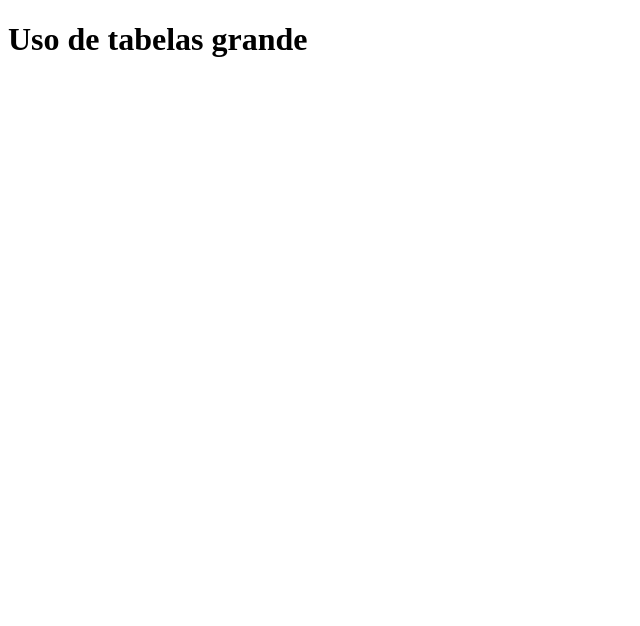
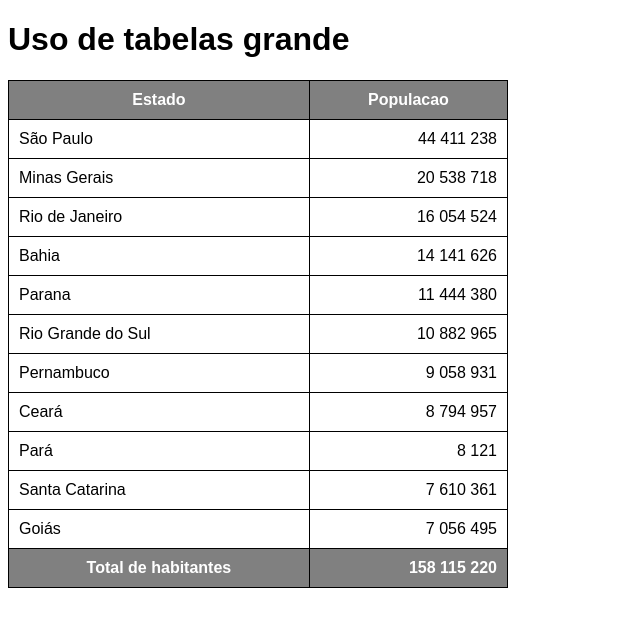
Before and after one commit to Pierazo/html-css, a plain HTML site: page exercicios/ex024/tabela002.html in a window 1280 px wide. Shown: the whole page, without its empty margins (0-640 px from the left). Drawn offline with Linux system fonts and the light colour scheme.

Commit message:
tabela atualizada

```diff
--- a/exercicios/ex024/tabela002.html
+++ b/exercicios/ex024/tabela002.html
@@ -6,9 +6,101 @@
     <meta name="viewport" content="width=device-width, initial-scale=1.0">
     <title>Tabelas</title>
 </head>
+<style>
+    body {
+        font-family: Arial, Helvetica, sans-serif;
+    }
+
+    table {
+        width: 500px;
+        border-collapse: collapse;
+    }
+
+    td,
+    th {
+        border: 1px solid black;
+        padding: 10px;
+    }
+
+    thead,
+    tfoot {
+        background-color: gray;
+        color: white;
+    }
+
+    .num {
+        text-align: right;
+    }
+</style>
 
 <body>
     <h1>Uso de tabelas grande</h1>
+    <table>
+        <thead>
+            <tr>
+                <th>Estado</th>
+                <th>Populacao</th>
+            </tr>
+
+        </thead>
+
+        <tbody>
+            <tr>
+                <td>São Paulo</td>
+                <td class="num">44 411 238</td>
+            </tr>
+            <tr>
+                <td>Minas Gerais</td>
+                <td class="num">20 538 718</td>
+            </tr>
+            <tr>
+                <td>Rio de Janeiro</td>
+                <td class="num">16 054 524</td>
+            </tr>
+            <tr>
+                <td>Bahia</td>
+                <td class="num">14 141 626</td>
+            </tr>
+            <tr>
+                <td>Parana</td>
+                <td class="num">11 444 380</td>
+            </tr>
+            <tr>
+                <td>Rio Grande do Sul</td>
+                <td class="num">10 882 965</td>
+
+            </tr>
+            <tr>
+                <td>Pernambuco</td>
+                <td class="num">9 058 931</td>
+            </tr>
+            <tr>
+                <td>Ceará</td>
+                <td class="num">8 794 957</td>
+            </tr>
+            <tr>
+                <td>Pará</td>
+                <td class="num"> 8 121</td>
+            </tr>
+            <tr>
+                <td>Santa Catarina</td>
+                <td class="num">7 610 361</td>
+            </tr>
+            <tr>
+                <td>Goiás</td>
+                <td class="num">7 056 495</td>
+            </tr>
+
+        </tbody>
+
+        <tfoot>
+            <tr>
+                <th>Total de habitantes</th>
+                <td class="num"><strong>158 115 220</strong></td>
+            </tr>
+
+        </tfoot>
+    </table>
 </body>
 
 </html>
```
